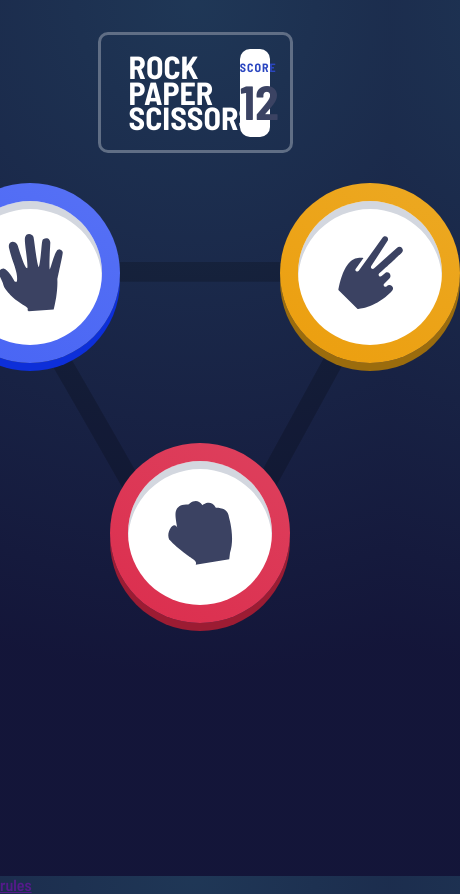
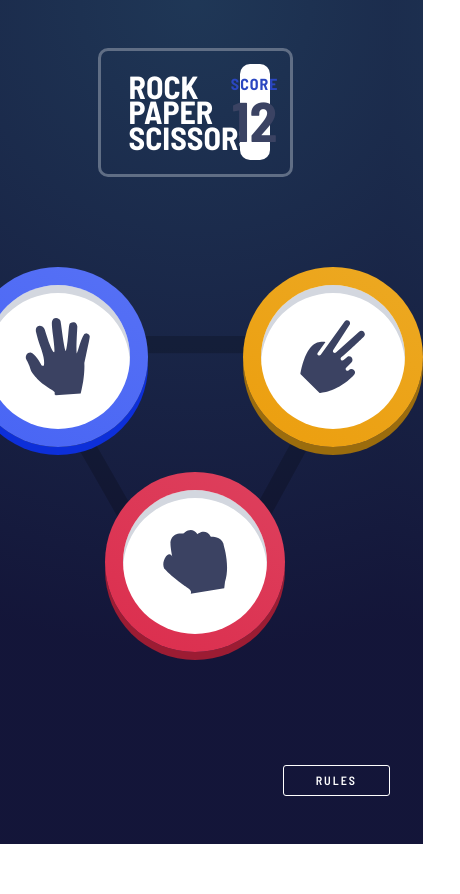
Before and after one commit to OlivierZiolkowski/Rock-Paper-Scissors, a website built with Parcel: page index.html in a window 390 px wide. Shown: the whole page, 460 px wide, since content can reach past the window. After the commit the page ends 844 px from the top, so only its background shows below. Built offline with nearby package versions, Linux system fonts and the light colour scheme.

Commit message:
Step 1: create init game elements (mobile & desktop views)

```diff
--- a/assets/style/01-utils/mixins/_game-item.scss
+++ b/assets/style/01-utils/mixins/_game-item.scss
@@ -9,8 +9,8 @@
     position: absolute;
 
     @include mobile {
-        width: 100px;
-        height: 100px;
+        width: 110px;
+        height: 110px;
     }
 }
 
@@ -22,6 +22,5 @@
 
     @include mobile {
         box-shadow: 0px 4px 0px lighten($c-header-outline, 40%) inset;
-
     }
 }
--- a/assets/style/02-base/_base.scss
+++ b/assets/style/02-base/_base.scss
@@ -10,3 +10,7 @@
 // Body
 // ====================
 @import './body/body';
+
+// Container
+// ====================
+@import './container/container';
--- a/assets/style/02-base/body/_body.scss
+++ b/assets/style/02-base/body/_body.scss
@@ -9,10 +9,3 @@ body {
     font-family: 'Barlow Semi Condensed', sans-serif;
     color: $c-light;
 }
-
-.container {
-    width: 100%;
-    height: 100%;
-    max-width: map-get($breakpoints, lg);
-    margin: auto;
-}
--- /dev/null
+++ b/assets/style/02-base/container/_container.scss
@@ -0,0 +1,11 @@
+// Container general settings
+
+.container {
+    width: 100%;
+    height: 100%;
+    max-width: map-get($breakpoints, lg);
+    margin: auto;
+    display: flex;
+    flex-flow: column nowrap;
+    justify-content: space-around;
+}
--- a/assets/style/03-layouts/footer/_footer.scss
+++ b/assets/style/03-layouts/footer/_footer.scss
@@ -1,3 +1,22 @@
 footer {
+    display: flex;
+    align-items: center;
+    justify-content: flex-end;
+    max-width: map-get($breakpoints, lg);
 
+    @include mobile {
+        justify-content: center;
+    }
+
+    // Handle link rules button
+    .rules-button {
+        color: $c-light;
+        border: solid 1px $c-light;
+        padding: 0.5rem 2rem;
+        border-radius: $bd-radius-sm;
+        text-decoration: none;
+        text-transform: uppercase;
+        letter-spacing: 2px;
+        font-size: 12px;
+    }
 }
--- a/assets/style/03-layouts/gameboard/_gameboard.scss
+++ b/assets/style/03-layouts/gameboard/_gameboard.scss
@@ -3,15 +3,15 @@
     box-sizing: border-box;
     background: url('../../assets/images/bg-triangle.svg') center/100% no-repeat;
     position: relative;
-    width: 400px;
-    height: 400px;
-    margin: auto;
-    margin-top: 90px;
+    width: 350px;
+    height: 350px;
+    margin: 0 auto;
+    margin-top: 3rem;
 
     // Media queries
     @include mobile {
-        width: 200px;
-        height: 200px;
+        width: 220px;
+        height: 220px;
+        margin-top: 0;
     }
-
 }
--- a/assets/style/03-layouts/header/_header.scss
+++ b/assets/style/03-layouts/header/_header.scss
@@ -3,7 +3,7 @@ header {
     //* General header settings
     box-sizing: border-box;
     width: 50%;
-    margin: 2rem auto;
+    margin: 0 auto;
     padding: 0.85rem 1.25rem;
     border: solid 3px $c-header-outline;
     border-radius: $bd-radius-lg;
@@ -15,13 +15,13 @@ header {
     // Media queries
     @include mobile {
         padding: 0.65rem;
-        width: 70%;
+        width: 80%;
     }
 
     //* Main-title block
     .main-title {
         box-sizing: border-box;
-        width: 4.50rem;
+        width: 4.5rem;
         font-size: 100%;
         padding-left: 0.5rem;
         border-radius: $bd-radius-sm;
--- a/assets/style/04-components/parts/_scorebox.scss
+++ b/assets/style/04-components/parts/_scorebox.scss
@@ -4,12 +4,15 @@ header .score-box {
     width: 20%;
     height: 100%;
     border-radius: $bd-radius-lg;
-    padding: 0.5rem 0;
+    display: flex;
+    flex-flow: column nowrap;
+    justify-content: center;
+    align-items: center;
 
     //* Inside elements
     &__title,
     &__total {
-        margin: 0.25rem 0;
+        margin: 0;
         text-align: center;
         line-height: 1;
         font-weight: 700;
@@ -20,13 +23,16 @@ header .score-box {
         color: $c-score;
         text-transform: uppercase;
         letter-spacing: 1px;
-        font-size: 12px;
+        font-size: 16px;
+        margin-top: .75rem;
     }
 
     // Total score
     &__total {
         color: $c-dark;
-        font-size: 48px;
+        font-size: 56px;
+        margin-bottom: .75rem;
+
     }
 
     //* Media queries
--- a/index.html
+++ b/index.html
@@ -1,14 +1,17 @@
 <!DOCTYPE html>
 <html lang="fr">
+
 <head>
   <meta charset="UTF-8">
-  <meta name="viewport" content="width=device-width, initial-scale=1.0"> <!-- displays site properly based on user's device -->
+  <meta name="viewport" content="width=device-width, initial-scale=1.0">
+  <!-- displays site properly based on user's device -->
 
   <link rel="icon" type="image/png" sizes="32x32" href="./assets/images/favicon-32x32.png">
   <link rel="stylesheet" href="./assets/style/style.scss">
   <link rel="preconnect" href="https://fonts.googleapis.com">
-<link rel="preconnect" href="https://fonts.gstatic.com" crossorigin>
-<link href="https://fonts.googleapis.com/css2?family=Barlow+Semi+Condensed:wght@600;700&display=swap" rel="stylesheet">
+  <link rel="preconnect" href="https://fonts.gstatic.com" crossorigin>
+  <link href="https://fonts.googleapis.com/css2?family=Barlow+Semi+Condensed:wght@600;700&display=swap"
+    rel="stylesheet">
 
   <title>Frontend Mentor | Rock, Paper, Scissors</title>
 
@@ -25,10 +28,17 @@
 
   <!-- Feel free to remove these styles or customise in your own stylesheet 👍 -->
   <style>
-    .attribution { font-size: 11px; text-align: center; }
-    .attribution a { color: hsl(228, 45%, 44%); }
+    .attribution {
+      font-size: 11px;
+      text-align: center;
+    }
+
+    .attribution a {
+      color: hsl(228, 45%, 44%);
+    }
   </style>
 </head>
+
 <body>
 
   <div class="container">
@@ -56,12 +66,12 @@
         <div class="gameboard__logo"></div>
       </div>
     </div>
+
+    <!-- Footer with rules button -->
+    <footer>
+      <a href="" class="rules-button">rules</a>
+    </footer>
   </div>
-
-  <!-- Footer with rules button -->
-  <footer>
-    <a href="" class="rules-button">rules</a>
-  </footer>
 
   <!-- <div class="attribution">
     Challenge by <a href="https://www.frontendmentor.io?ref=challenge" target="_blank">Frontend Mentor</a>.
@@ -70,4 +80,5 @@
 
   <script src="index.js"></script>
 </body>
+
 </html>
```
Also changed, not shown: dist/index.html, dist/index.js, 4 other files.
